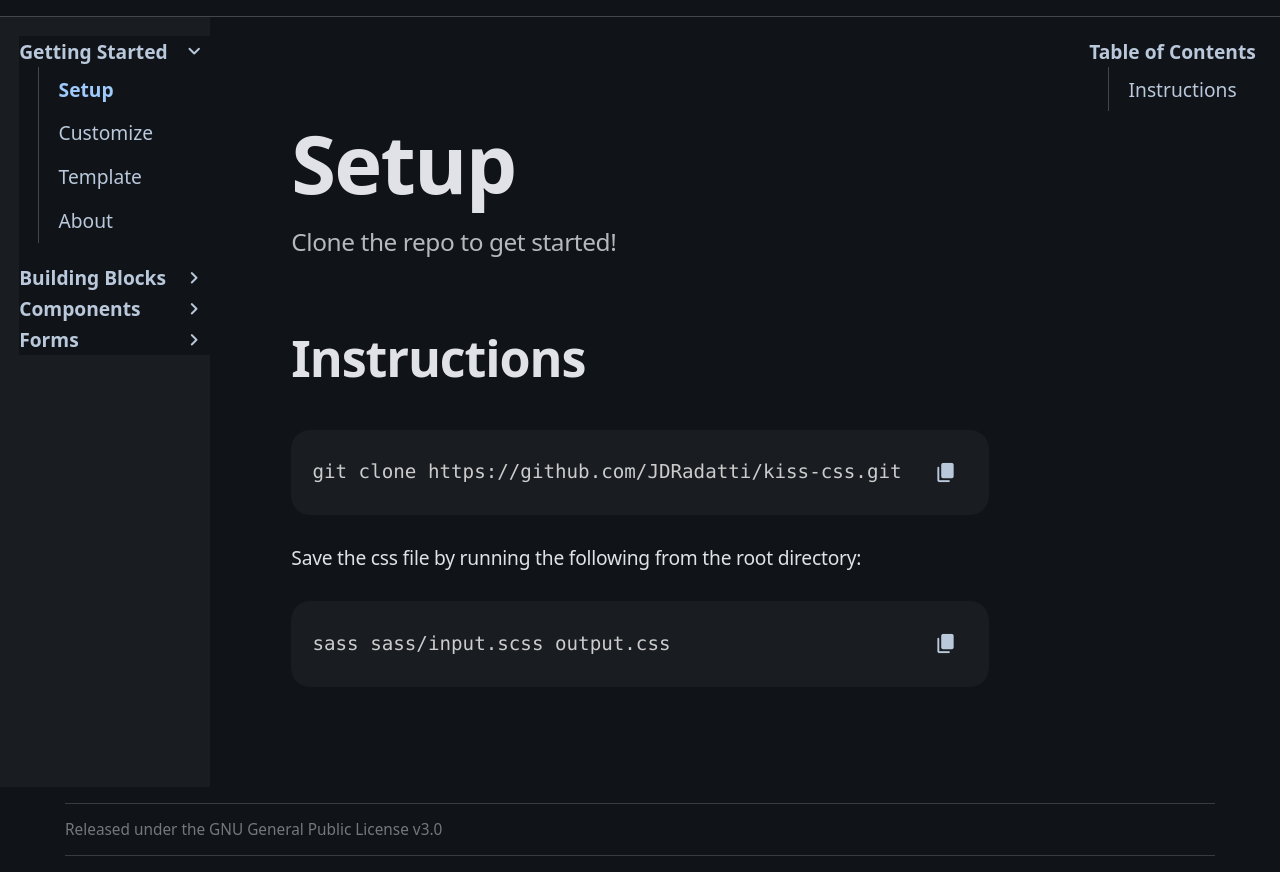
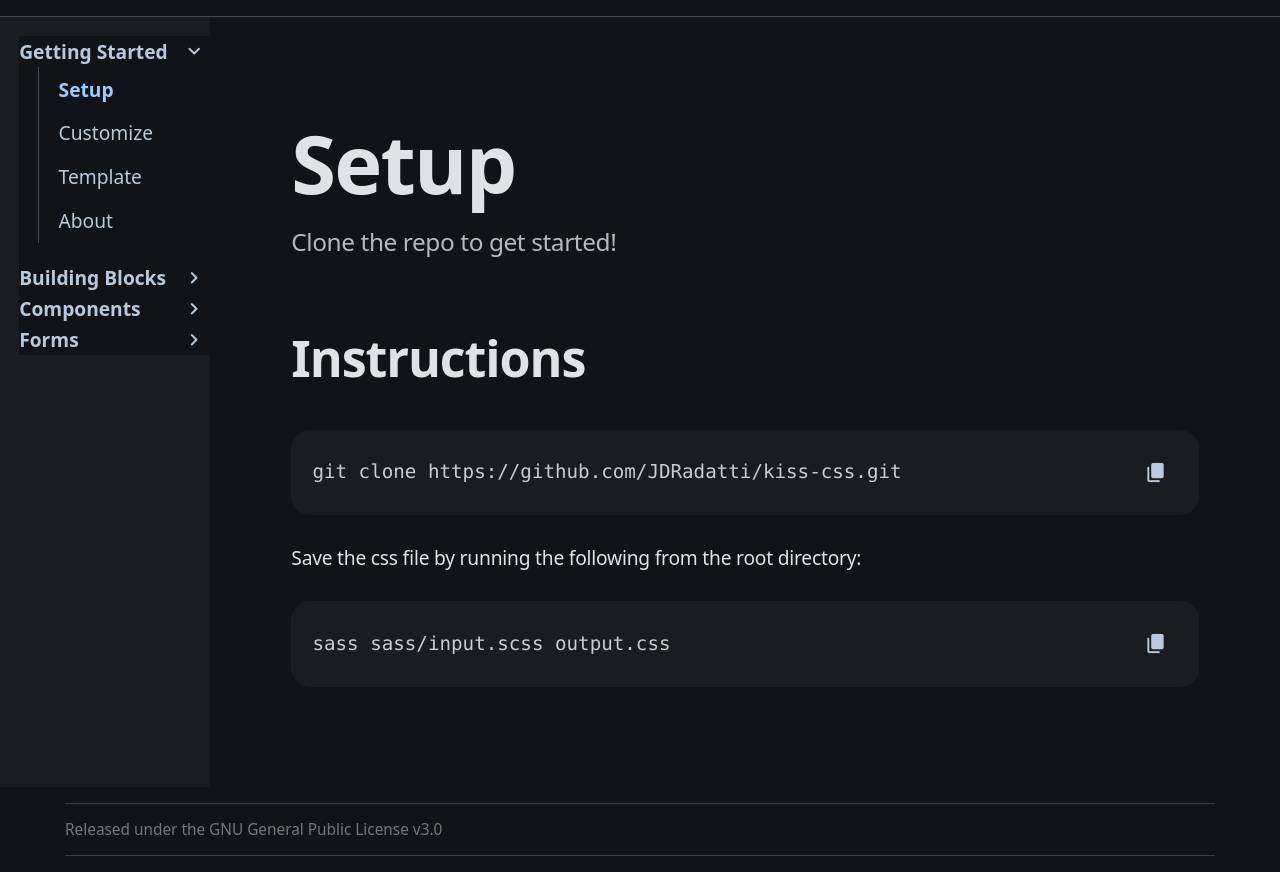
Before and after one commit to JDRadatti/kiss-css.com, a website built with Vite: page kiss-css-website/docs/getting-started/setup.html in a window 1280 px wide. Shown: the part 70-942 px from the top of the page. Built offline with nearby package versions, Linux system fonts and the light colour scheme.

Commit message:
Update setup.html

```diff
--- a/kiss-css-website/docs/getting-started/setup.html
+++ b/kiss-css-website/docs/getting-started/setup.html
@@ -55,12 +55,6 @@
         <kiss-docs-menu></kiss-docs-menu>
     </aside>
 
-    <!-- Toc -->
-    <aside>
-        <kiss-toc></kiss-toc>
-    </aside>
-
-
     <!-- Footer -->
     <footer>
         <kiss-footer></kiss-footer>
```
